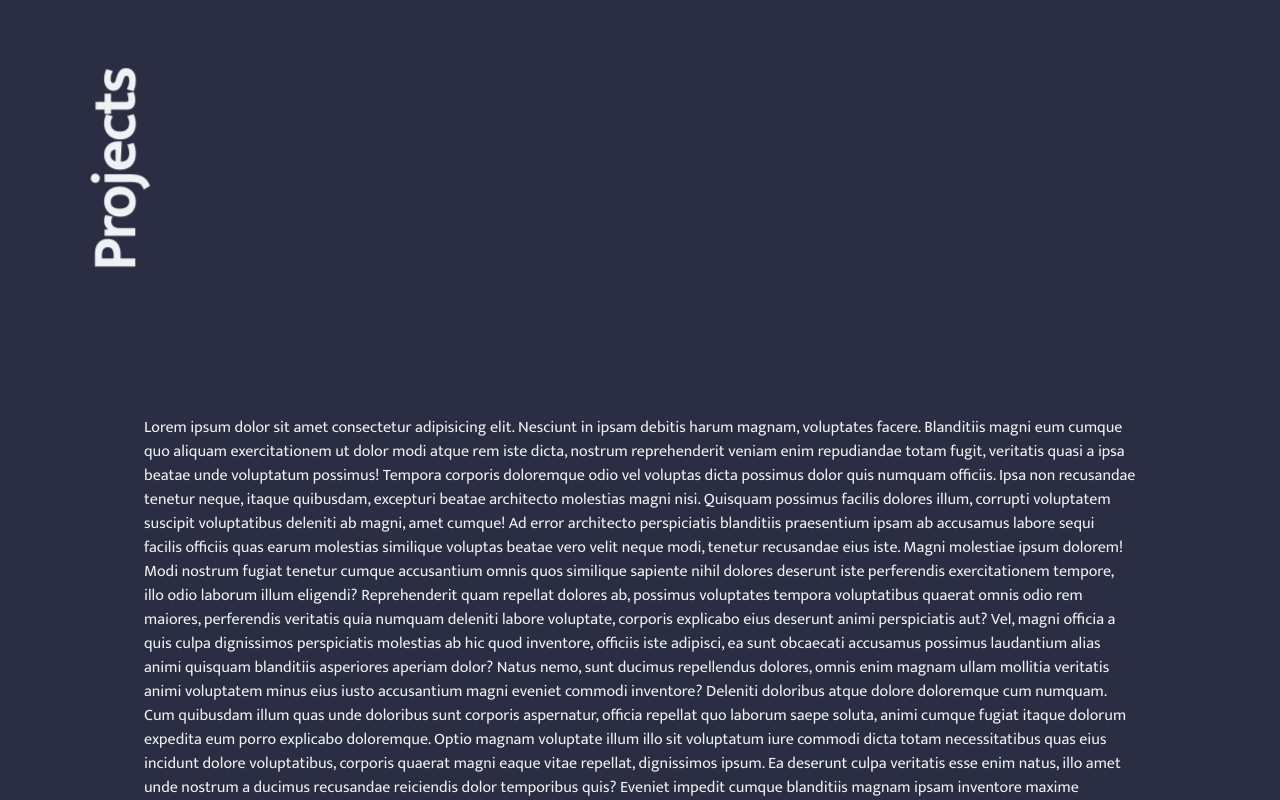
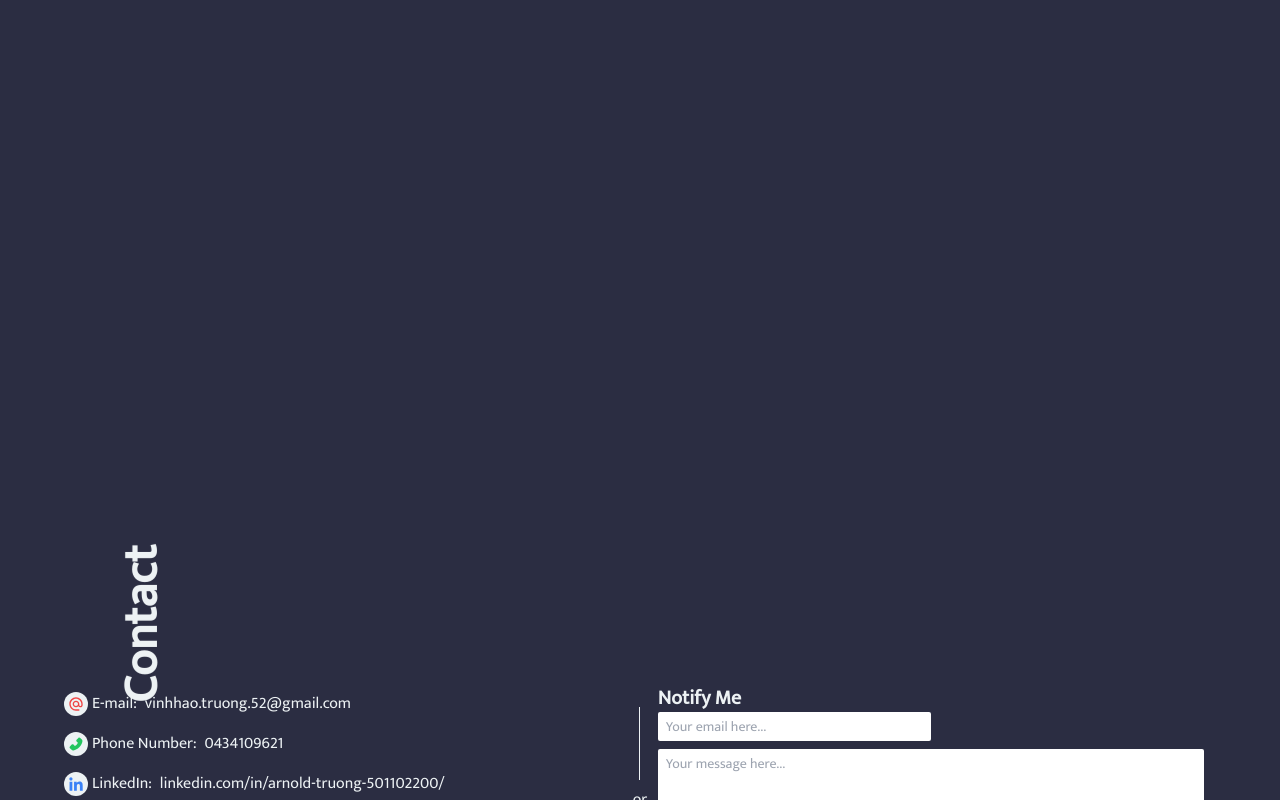
Before and after one commit to vinhhao-truong/arnolio-portfolio-v1, a Next.js app: page / in a window 1280 px wide. Shown: the part 2000-2800 px from the top of the page. Built offline with nearby package versions, Linux system fonts and the light colour scheme.

Commit message:
Add contact form

```diff
--- /dev/null
+++ b/components/Section.tsx
@@ -0,0 +1,18 @@
+import ReactProps from "../interfaces/ReactProps";
+import { getClasses, getStyles } from "../utils/getProps";
+
+const Section: React.FC<ReactProps> = ({ children, className, style, id }) => {
+  return (
+    <div
+      className={`${getClasses(
+        className
+      )} max-w-[120rem] w-full px-8 md:px-[4.5rem] xl:px-40 block mx-auto`}
+      id={getClasses(id)}
+      style={getStyles(style)}
+    >
+      {children}
+    </div>
+  );
+};
+
+export default Section;
--- a/components/SectionHeader.tsx
+++ b/components/SectionHeader.tsx
@@ -20,12 +20,14 @@ const SectionHeader: React.FC<{ title: string }> = ({ title }) => {
         ...translates.x(0),
       }}
       transition={{ duration: 0.8, ease: "easeInOut" }}
-      className={`font-semibold text-center opacity-0 select-none absolute -left-16 bottom-1/4 text-6xl`}
+      className={`font-semibold text-center opacity-0 select-none absolute md:-left-12 lg:left-6 xl:left-16 md:top-3/4 lg:top-1/4 md:text-5xl text-6xl`}
     >
       {title}
     </motion.div>
   ) : (
-    <div className="text-xl font-semibold text-center text-white">{title}</div>
+    <div className="text-xl font-semibold text-center text-white-theme">
+      {title}
+    </div>
   );
 };
 
--- a/components/home/About.tsx
+++ b/components/home/About.tsx
@@ -1,14 +1,16 @@
 import React, { forwardRef } from "react";
 import ReactProps from "../../interfaces/ReactProps";
 import SectionHeader from "../SectionHeader";
+import Container from "../Container";
+import Section from "../Section";
 
 interface AboutProps extends ReactProps {}
 
 const About: React.FC<AboutProps> = ({}) => {
   return (
-    <div id="about" className="relative">
+    <Section id="about" className="relative">
       <SectionHeader title="About" />
-    </div>
+    </Section>
   );
 };
 
--- a/components/home/Contact.tsx
+++ b/components/home/Contact.tsx
@@ -1,150 +1,169 @@
-import React from "react";
+import React, { useState } from "react";
 import ReactProps from "../../interfaces/ReactProps";
 import SectionHeader from "../SectionHeader";
 import Container from "../Container";
+import { motion, TargetAndTransition } from "framer-motion";
+import Section from "../Section";
+import Link from "next/link";
+//icon
+import { MdAlternateEmail as EmailIcon } from "react-icons/md";
+import { AiFillPhone as PhoneIcon } from "react-icons/ai";
+import { GrLinkedinOption as LinkedInIcon } from "react-icons/gr";
+import { TbBrandGithub as GithubIcon } from "react-icons/tb";
+import { fades } from "../motion/variants";
+import useResponsive from "../../hooks/useResponsive";
+
+//Motion for hovering effect
+const expand: TargetAndTransition = {
+  width: "66%",
+};
+const collapse: TargetAndTransition = {
+  width: "33%",
+};
+
+//Left side list
+interface ContactUrl {
+  href: string;
+  icon: React.ReactNode;
+  displayText: string;
+}
+const contactUrlList: ContactUrl[] = [
+  {
+    href: "mailto:vinhhao.truong.52@gmail.com",
+    icon: <EmailIcon className="text-red-500" />,
+    displayText: "E-mail",
+  },
+  {
+    href: "tel:+61434109621",
+    icon: <PhoneIcon className="text-green-500" />,
+    displayText: "Phone Number",
+  },
+  {
+    href: "https://www.linkedin.com/in/arnold-truong-501102200/",
+    icon: <LinkedInIcon className="text-blue-500" />,
+    displayText: "LinkedIn",
+  },
+  {
+    href: "https://www.github.com/vinhhao-truong",
+    icon: <GithubIcon className="text-black" />,
+    displayText: "GitHub",
+  },
+];
 
 interface ContactProps extends ReactProps {}
 const Contact: React.FC<ContactProps> = () => {
+  const [isLeft, setIsLeft] = useState<boolean | null>(null);
+  const responsive = useResponsive();
+  const isXs = responsive === "xs";
+  const isSm = responsive === "sm";
+  const isMd = responsive === "md";
+
   return (
-    <Container id="contact" className="relative">
+    <Section
+      id="contact"
+      className="relative justify-center md:flex md:items-center"
+    >
       <SectionHeader title="Contact" />
-      <Container>
-        Lorem ipsum dolor sit amet consectetur adipisicing elit. Nesciunt in
-        ipsam debitis harum magnam, voluptates facere. Blanditiis magni eum
-        cumque quo aliquam exercitationem ut dolor modi atque rem iste dicta,
-        nostrum reprehenderit veniam enim repudiandae totam fugit, veritatis
-        quasi a ipsa beatae unde voluptatum possimus! Tempora corporis
-        doloremque odio vel voluptas dicta possimus dolor quis numquam officiis.
-        Ipsa non recusandae tenetur neque, itaque quibusdam, excepturi beatae
-        architecto molestias magni nisi. Quisquam possimus facilis dolores
-        illum, corrupti voluptatem suscipit voluptatibus deleniti ab magni, amet
-        cumque! Ad error architecto perspiciatis blanditiis praesentium ipsam ab
-        accusamus labore sequi facilis officiis quas earum molestias similique
-        voluptas beatae vero velit neque modi, tenetur recusandae eius iste.
-        Magni molestiae ipsum dolorem! Modi nostrum fugiat tenetur cumque
-        accusantium omnis quos similique sapiente nihil dolores deserunt iste
-        perferendis exercitationem tempore, illo odio laborum illum eligendi?
-        Reprehenderit quam repellat dolores ab, possimus voluptates tempora
-        voluptatibus quaerat omnis odio rem maiores, perferendis veritatis quia
-        numquam deleniti labore voluptate, corporis explicabo eius deserunt
-        animi perspiciatis aut? Vel, magni officia a quis culpa dignissimos
-        perspiciatis molestias ab hic quod inventore, officiis iste adipisci, ea
-        sunt obcaecati accusamus possimus laudantium alias animi quisquam
-        blanditiis asperiores aperiam dolor? Natus nemo, sunt ducimus
-        repellendus dolores, omnis enim magnam ullam mollitia veritatis animi
-        voluptatem minus eius iusto accusantium magni eveniet commodi inventore?
-        Deleniti doloribus atque dolore doloremque cum numquam. Cum quibusdam
-        illum quas unde doloribus sunt corporis aspernatur, officia repellat quo
-        laborum saepe soluta, animi cumque fugiat itaque dolorum expedita eum
-        porro explicabo doloremque. Optio magnam voluptate illum illo sit
-        voluptatum iure commodi dicta totam necessitatibus quas eius incidunt
-        dolore voluptatibus, corporis quaerat magni eaque vitae repellat,
-        dignissimos ipsum. Ea deserunt culpa veritatis esse enim natus, illo
-        amet unde nostrum a ducimus recusandae reiciendis dolor temporibus quis?
-        Eveniet impedit cumque blanditiis magnam ipsam inventore maxime
-        consequuntur nam! Numquam possimus provident accusamus molestiae nobis
-        earum, voluptate repudiandae quas vel repellendus excepturi at commodi
-        ipsa, quasi placeat sed hic adipisci. Perspiciatis, magni provident illo
-        repellendus nostrum culpa ea exercitationem sint mollitia nulla
-        molestiae nisi ullam eaque, repudiandae consectetur, assumenda totam
-        voluptatum. Quidem hic, deleniti, dolore ab placeat voluptas expedita
-        doloribus debitis facere quas eos molestiae veritatis distinctio in
-        accusantium saepe, quam animi quo ipsam harum maxime accusamus
-        voluptates! Adipisci autem molestiae quae architecto! Optio omnis
-        blanditiis officiis explicabo in laborum ex voluptatum praesentium
-        fugiat magnam reiciendis tempora, nisi ipsum similique vel dolor
-        expedita repellendus perferendis velit laboriosam eos beatae. Soluta
-        facilis eum repellendus unde reiciendis saepe natus dicta iste eveniet
-        excepturi nisi maiores, est voluptatibus odio veniam corrupti quam sunt
-        cumque et! Nisi id autem inventore facere pariatur saepe totam similique
-        quas. Commodi qui dolor quae porro maiores quibusdam sit accusantium
-        doloribus consectetur neque optio labore nulla praesentium non
-        reiciendis doloremque quo, ullam ex facilis ducimus iste eum veritatis
-        fuga ut! Veniam eveniet quibusdam in distinctio, minus culpa
-        consequuntur facilis, provident excepturi neque non! Delectus magnam
-        beatae natus, dolore quaerat odit accusamus error corrupti corporis
-        odio, quam, dolorum id. Tempore amet quos laborum perspiciatis harum
-        pariatur ipsum, illum provident nemo recusandae sit temporibus adipisci
-        impedit nulla facere eaque ipsa asperiores placeat labore. Beatae
-        voluptatum, et voluptates nesciunt maiores a ullam, esse veritatis
-        inventore ipsa voluptas totam cupiditate aperiam reiciendis. Ratione
-        maxime modi, eligendi laborum delectus numquam harum minima sequi
-        veniam, vel sapiente id vero tempora nesciunt recusandae ducimus aut?
-        Perferendis, atque nisi! Eveniet eum, eius delectus eaque neque expedita
-        ipsam reprehenderit nesciunt quos culpa laborum error commodi quam, a
-        perspiciatis tempore totam harum, qui nostrum accusantium ea facere?
-        Veritatis explicabo tempora, possimus, eligendi ipsum illo sunt est vel
-        ea cumque adipisci nobis omnis? Est, libero deleniti nesciunt officia
-        quod animi doloremque consequatur natus nisi distinctio culpa voluptates
-        fugit omnis. Molestias deleniti, ipsum inventore porro molestiae in
-        omnis quis facilis praesentium ut. Illo, neque ullam, eum deserunt
-        nostrum nemo aperiam voluptatem nam culpa unde hic. Blanditiis quis
-        eligendi, ea maiores voluptates perspiciatis ullam quam commodi tenetur
-        provident eos est voluptas architecto accusantium quisquam accusamus,
-        voluptate iste dolorum cum culpa. Fugiat, tempore. A adipisci sequi
-        aperiam, maxime, officia excepturi libero minus odit eos aspernatur
-        quibusdam error enim neque accusantium. Corrupti architecto, laborum
-        officiis, fugit veniam repudiandae quo dolorum sed ipsa rerum hic eius
-        nesciunt amet ratione dicta vero eos molestias sapiente delectus
-        doloribus sit quis voluptatem. Accusamus voluptatum odio optio deleniti
-        ratione impedit veritatis? Suscipit, exercitationem fugit! Error impedit
-        dignissimos eius debitis quisquam ad aperiam aut minima praesentium
-        corporis, facere ut alias excepturi assumenda illum soluta! Modi beatae
-        explicabo similique asperiores voluptatem molestias voluptates, eligendi
-        illum distinctio magnam eveniet culpa facilis esse maiores officia!
-        Distinctio voluptates eveniet deserunt aut, error perspiciatis?
-        Veritatis obcaecati mollitia omnis consequatur debitis ut nobis tenetur
-        consequuntur? Aut cupiditate sunt esse deleniti iusto maiores. Dolores
-        enim fugiat laboriosam molestiae animi tenetur a assumenda repellendus.
-        Eos molestiae assumenda culpa adipisci facilis dolor nobis delectus
-        officiis reprehenderit repudiandae neque veritatis ut beatae enim
-        quisquam excepturi, numquam atque aperiam? Fugit dicta ab accusantium,
-        ea aliquid minima perferendis cupiditate? Officiis quos quae incidunt,
-        eos molestias qui assumenda doloremque illum magnam animi fugit non
-        voluptate, repudiandae tenetur? Sunt, aliquam cum aliquid delectus
-        facilis distinctio sint! Modi perferendis aut exercitationem atque
-        quibusdam corrupti saepe quo, voluptate, nisi ullam ut totam voluptatem
-        doloribus enim recusandae commodi nemo sapiente aliquid culpa quos!
-        Quisquam possimus quam nam sed dolores deserunt asperiores beatae, at
-        consequatur distinctio reprehenderit, vero perferendis maxime quasi ea
-        dicta ducimus molestiae placeat atque, voluptates temporibus magni
-        cumque enim? Sit, assumenda minima quaerat dolorum laudantium delectus
-        cumque velit repudiandae ad voluptas corrupti sapiente, blanditiis, id
-        corporis deleniti quod ullam placeat excepturi. Illum pariatur, sint
-        totam mollitia explicabo omnis libero illo impedit voluptatibus eaque ab
-        dolores doloribus ducimus dignissimos consectetur nemo quidem inventore
-        dolore cupiditate deleniti, accusamus laborum! Maiores, doloribus
-        quaerat vitae earum reiciendis corrupti numquam nemo cum, iusto
-        consequuntur minima facilis, obcaecati rem tempore corporis enim quia
-        nostrum tenetur quos quis dolor perferendis unde modi? Dolorem unde
-        laborum officiis explicabo nisi impedit nemo iusto facere vel a corporis
-        distinctio enim ratione debitis tempore id quis sunt, quaerat
-        dignissimos expedita repellat, magni autem eos nostrum? Maiores quod
-        exercitationem provident. Eligendi vel id fugit veniam, temporibus,
-        sequi debitis rem sunt minus amet, officiis corporis nostrum placeat
-        porro atque adipisci fuga quidem labore mollitia aliquam quia.
-        Reiciendis nemo, eveniet perferendis blanditiis asperiores fugiat
-        perspiciatis earum laudantium eos voluptatum aperiam esse? Placeat
-        dolorum cum sequi quisquam nostrum consequuntur labore fugiat temporibus
-        ipsa necessitatibus facere corrupti in, saepe culpa distinctio expedita
-        voluptate quae incidunt eaque voluptatem doloribus, dolores mollitia.
-        Sit dolores odit officiis quisquam consequatur dicta non iusto
-        voluptates odio, vel deleniti officia ipsa quos ullam, cum ipsum
-        repellendus. Veritatis accusantium distinctio exercitationem quo rerum,
-        atque consequatur itaque sunt repellat quae nostrum voluptatibus
-        adipisci ullam officiis repellendus odio doloremque tempore. Facilis ea
-        dolore nulla hic asperiores ad fuga voluptas distinctio natus molestias,
-        quos placeat. Corrupti natus sit facere illo iste ex unde recusandae
-        dicta, repudiandae pariatur doloremque deleniti officiis nostrum optio
-        amet rem expedita eligendi fugit earum necessitatibus dolores laborum.
-        Eius enim, at quaerat reiciendis sit eligendi, quasi architecto delectus
-        nam dolor eaque. Officia maiores ducimus corporis voluptatum fugiat
-        culpa aspernatur ratione nihil, cumque, dicta neque excepturi eius
-        deserunt ex at, sit saepe architecto velit distinctio soluta accusantium
-        tempora cupiditate exercitationem id! Molestiae cum vitae labore
-        veritatis doloremque!
+      {/* Main section */}
+      <Container className="h-full md:flex md:justify-between">
+        {/* Urls to contact */}
+        <motion.div
+          onMouseEnter={() => setIsLeft(true)}
+          transition={{ duration: 0.2, ease: "easeIn" }}
+          animate={
+            isLeft === true && !(isSm || isXs)
+              ? { ...expand }
+              : isLeft === false && !(isSm || isXs)
+              ? { ...collapse }
+              : {}
+          }
+          className="md:w-[49.5%]"
+        >
+          {contactUrlList.map((contact: ContactUrl, idx: number) => (
+            <motion.div
+              className="relative flex items-center py-2"
+              key={`contact-item-${idx}`}
+            >
+              <Link href={contact.href}>
+                <motion.a
+                  className="flex items-center mr-2"
+                  animate={
+                    isLeft === true || isLeft === null || isXs || isSm
+                      ? { position: "relative" }
+                      : { x: "5rem" }
+                  }
+                >
+                  <span className="p-1 mr-1 rounded-full bg-white-theme">
+                    {contact.icon}
+                  </span>{" "}
+                  <div>
+                    {contact.displayText}
+                    {(isLeft || isLeft === null || isXs || isSm) && ":"}
+                  </div>
+                </motion.a>
+              </Link>
+
+              <Link href={contact.href}>
+                <motion.a
+                  href={contact.href}
+                  className="md:whitespace-nowrap hover:underline"
+                  animate={
+                    isLeft === true || isLeft === null || isXs || isSm
+                      ? { ...fades.fadeIn }
+                      : {
+                          ...fades.fadeOut,
+                          display: "none",
+                        }
+                  }
+                >
+                  {contact.href.includes("mailto") &&
+                    "vinhhao.truong.52@gmail.com"}
+                  {contact.href.includes("tel") && "0434109621"}
+                  {contact.href.includes("https") && contact.href.slice(12)}
+                </motion.a>
+              </Link>
+            </motion.div>
+          ))}
+        </motion.div>
+        {/* Separator */}
+        <div className="relative justify-center w-full md:w-[1%] flex items-center">
+          <div className="absolute md:w-[1px] h-[1px] w-4/5 md:h-4/5 bg-white-theme "></div>
+          <div className="z-10 bg-navy-theme md:leading-10 ">or</div>
+        </div>
+
+        {/* Contact form */}
+        <motion.div
+          onMouseEnter={() => setIsLeft(false)}
+          animate={
+            isLeft === false && !(isSm || isXs)
+              ? { ...expand }
+              : isLeft === true && !(isSm || isXs)
+              ? { ...collapse }
+              : {}
+          }
+          transition={{ duration: 0.2, ease: "easeIn" }}
+          className={`w-full md:w-[49.5%] ${!isLeft ? "md:px-3" : "md:px-2"}`}
+        >
+          <h2 className="text-xl font-semibold">Notify Me</h2>
+          <form className="grid w-full grid-cols-1 gap-2">
+            <input
+              className="w-1/2 col-span-1 arnolio-input"
+              type="email"
+              placeholder="Your email here..."
+              required
+            />
+            <textarea
+              className="w-full h-32 col-span-1 arnolio-input arnolio-textarea"
+              placeholder="Your message here..."
+              required
+            ></textarea>
+            <button className="block px-4 py-1 mx-auto rounded-lg bg-white-theme text-red-theme hover:bg-red-theme hover:text-white-theme">
+              Send
+            </button>
+          </form>
+        </motion.div>
       </Container>
-    </Container>
+    </Section>
   );
 };
 
--- a/components/home/Landing.tsx
+++ b/components/home/Landing.tsx
@@ -1,13 +1,15 @@
 import React from "react";
 import ReactProps from "../../interfaces/ReactProps";
 import { getClasses } from "../../utils/getProps";
+import Container from "../Container";
+import Section from "../Section";
 
 interface LandingProps extends ReactProps {}
 const Landing: React.FC<LandingProps> = ({ className }) => {
   return (
-    <div id="landing" className={`${getClasses(className)}`}>
+    <Section id="landing" className={`${getClasses(className)}`}>
       Landing
-    </div>
+    </Section>
   );
 };
 
--- a/components/home/Projects.tsx
+++ b/components/home/Projects.tsx
@@ -1,13 +1,15 @@
 import React from "react";
 import ReactProps from "../../interfaces/ReactProps";
+import Container from "../Container";
+import Section from "../Section";
 import SectionHeader from "../SectionHeader";
 
 interface ProjectsProps extends ReactProps {}
 const Projects: React.FC<ProjectsProps> = () => {
   return (
-    <div id="projects" className="relative">
+    <Section id="projects" className="relative">
       <SectionHeader title="Projects" />
-    </div>
+    </Section>
   );
 };
 
--- a/components/layout/Layout.tsx
+++ b/components/layout/Layout.tsx
@@ -24,8 +24,10 @@ const Layout: React.FC<ReactProps> = ({ children }) => {
   }, [scrollY, isScrollDown]);
 
   return (
-    <div className="block mx-auto max-w-[120rem] w-full px-8 md:px-[4.5rem] xl:px-20">
-      <Navigation className={`w-full sticky top-0 z-10`} />
+    <div className="flex-col items-center">
+      <Navigation
+        className={`w-full sticky top-0 z-10 max-w-[120rem] px-8 md:px-[9rem] xl:px-40`}
+      />
       <SideNav />
       {children}
       <Footer />
--- a/components/layout/ScrollTopBtn.tsx
+++ b/components/layout/ScrollTopBtn.tsx
@@ -26,7 +26,7 @@ const ScrollTopBtn: React.FC = () => {
         whileTap={{ ...scales.scaleDown }}
         className="fixed p-1 rounded-full cursor-pointer -bottom-2 right-2 md:-bottom-4 md:right-4 lg:p-2 bg-red-theme"
       >
-        <IoMdArrowDropup className="text-lg md:text-2xl lg:text-3xl text-white-theme" />
+        <IoMdArrowDropup className="text-lg md:text-2xl lg:text-3xl text-white-theme-theme" />
       </motion.div>
     </Link>
   );
--- a/components/layout/SideNav.tsx
+++ b/components/layout/SideNav.tsx
@@ -94,7 +94,7 @@ const SideNav: React.FC<ReactProps> = ({ className }) => {
                 height: isMobile ? "2rem" : isTablet ? "3rem" : "4rem",
               }}
               whileTap={{ ...scales.scaleDown }}
-              className="flex items-center justify-center w-6 h-6 mt-4 rounded-lg cursor-pointer text-white md:h-6 lg:h-10 md:w-6 lg:w-10 bg-red-theme"
+              className="flex items-center justify-center w-6 h-6 mt-4 rounded-lg cursor-pointer text-white-theme md:h-6 lg:h-10 md:w-6 lg:w-10 bg-red-theme"
             >
               {nav.icon}
             </motion.div>
--- a/pages/index.tsx
+++ b/pages/index.tsx
@@ -18,7 +18,11 @@ const HomePage: NextPage = () => {
   return (
     <>
       <Seo title="Arnolio" />
-      <motion.div className={`${getClasses(styles.container)} w-full`}>
+      <motion.div
+        className={`${getClasses(
+          styles.container
+        )} w-full flex-col items-center`}
+      >
         <Landing className={`${getClasses(styles.landing)}`} />
         <About />
         <Projects />
--- a/styles/globals.scss
+++ b/styles/globals.scss
@@ -12,10 +12,6 @@ body {
   color: $white-theme;
   scroll-behavior: smooth;
   font-family: "Mukta", sans-serif;
-  // overflow: auto;
-  // &::-webkit-scrollbar-thumb {
-  //   display: none;
-  // }
 }
 
 ::-webkit-scrollbar {
@@ -32,3 +28,17 @@ body {
 ::-webkit-scrollbar-corner {
   background: $navy-theme;
 }
+
+.arnolio-input {
+  color: $navy-theme;
+  border-radius: 2px;
+  font-size: 14px;
+  padding: 0.25rem 0.5rem;
+  &:focus {
+    outline: $red-theme;
+  }
+}
+
+.arnolio-input {
+  resize: none;
+}
```
Also changed, not shown: components/layout/Navigation.tsx (+6 -1 lines).
